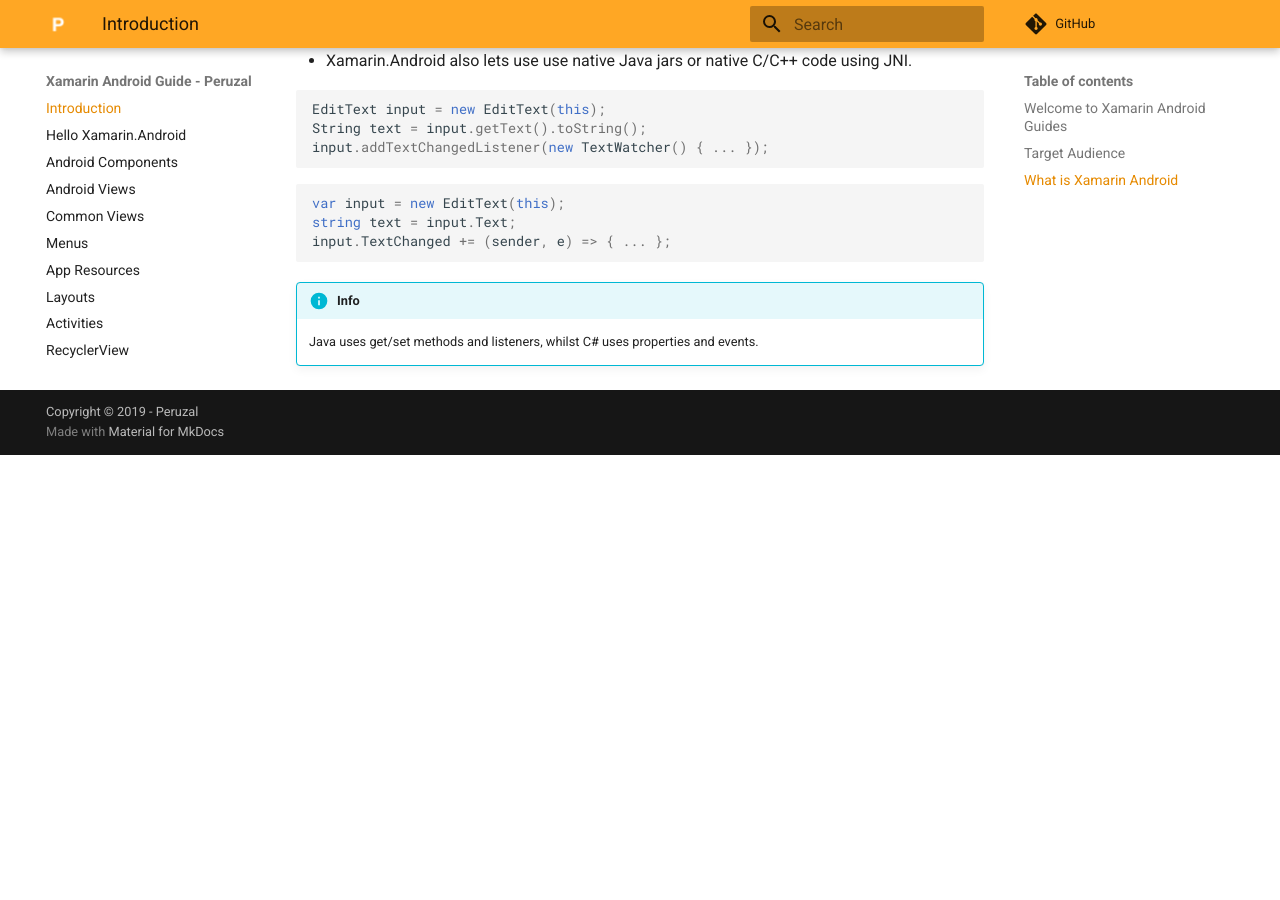
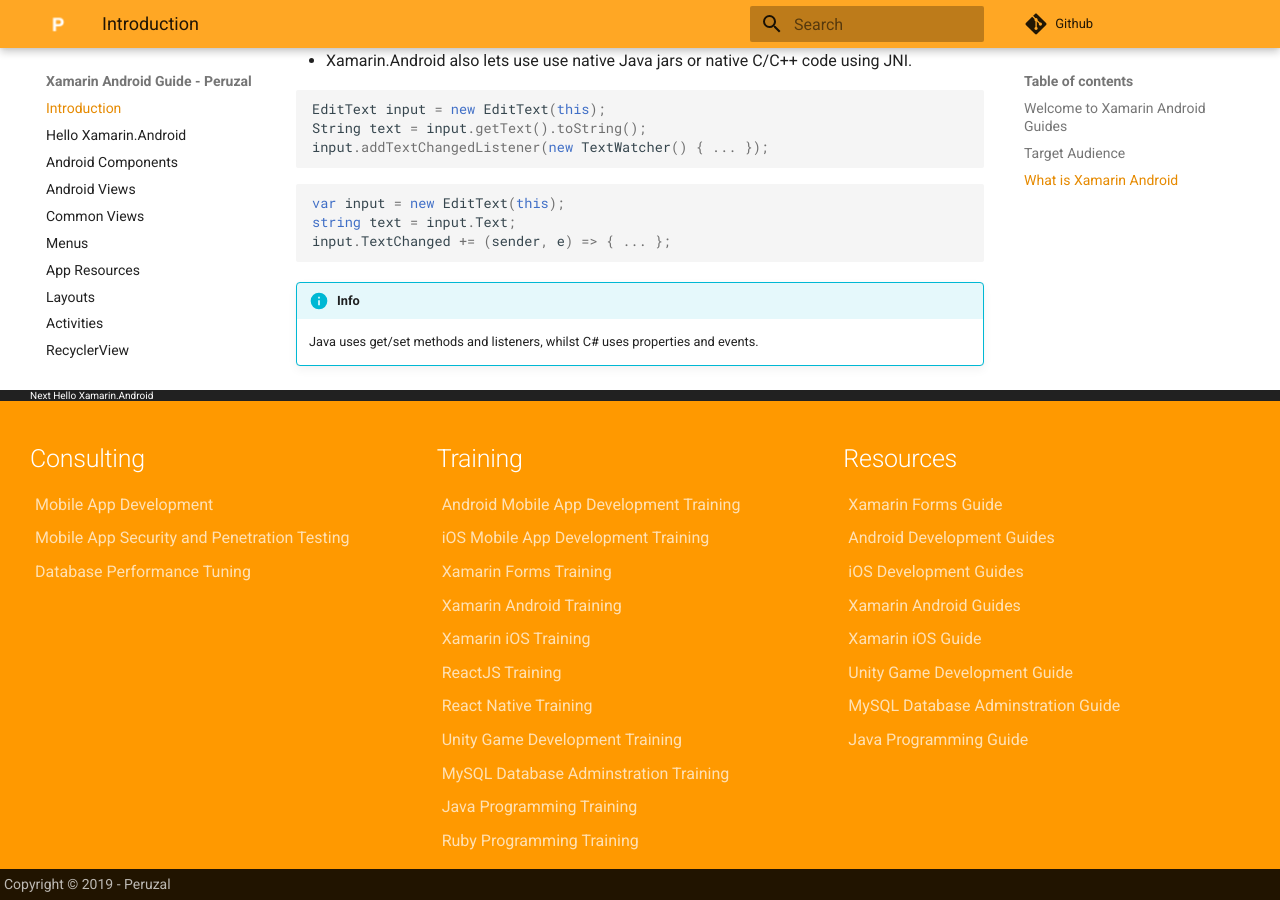
Before and after one commit to Peruzal/xamarin-android-guide, an MkDocs documentation site: the page built from docs/index.md, in a window 1280 px wide and 900 px high, scrolled down 1107 px. Built offline with MkDocs 1.6.1 and Material for MkDocs 9.7.7, drawn with Linux system fonts in a browser that asks for light colours; comment, search, counter and statistics services are not loaded; before the commit the page ends 1562 px from its top, so only the background shows below that.

Commit message:
Google analytics, mixpanel amd footer

```diff
--- a/docs/assets/js/mixpanel.js
+++ b/docs/assets/js/mixpanel.js
@@ -1,5 +1,5 @@
-<script type="text/javascript">(function(c,a){if(!a.__SV){var b=window;try{var d,m,j,k=b.location,f=k.hash;d=function(a,b){return(m=a.match(RegExp(b+"=([^&]*)")))?m[1]:null};f&&d(f,"state")&&(j=JSON.parse(decodeURIComponent(d(f,"state"))),"mpeditor"===j.action&&(b.sessionStorage.setItem("_mpcehash",f),history.replaceState(j.desiredHash||"",c.title,k.pathname+k.search)))}catch(n){}var l,h;window.mixpanel=a;a._i=[];a.init=function(b,d,g){function c(b,i){var a=i.split(".");2==a.length&&(b=b[a[0]],i=a[1]);b[i]=function(){b.push([i].concat(Array.prototype.slice.call(arguments,
+(function(c,a){if(!a.__SV){var b=window;try{var d,m,j,k=b.location,f=k.hash;d=function(a,b){return(m=a.match(RegExp(b+"=([^&]*)")))?m[1]:null};f&&d(f,"state")&&(j=JSON.parse(decodeURIComponent(d(f,"state"))),"mpeditor"===j.action&&(b.sessionStorage.setItem("_mpcehash",f),history.replaceState(j.desiredHash||"",c.title,k.pathname+k.search)))}catch(n){}var l,h;window.mixpanel=a;a._i=[];a.init=function(b,d,g){function c(b,i){var a=i.split(".");2==a.length&&(b=b[a[0]],i=a[1]);b[i]=function(){b.push([i].concat(Array.prototype.slice.call(arguments,
     0)))}}var e=a;"undefined"!==typeof g?e=a[g]=[]:g="mixpanel";e.people=e.people||[];e.toString=function(b){var a="mixpanel";"mixpanel"!==g&&(a+="."+g);b||(a+=" (stub)");return a};e.people.toString=function(){return e.toString(1)+".people (stub)"};l="disable time_event track track_pageview track_links track_forms track_with_groups add_group set_group remove_group register register_once alias unregister identify name_tag set_config reset opt_in_tracking opt_out_tracking has_opted_in_tracking has_opted_out_tracking clear_opt_in_out_tracking people.set people.set_once people.unset people.increment people.append people.union people.track_charge people.clear_charges people.delete_user people.remove".split(" ");
     for(h=0;h<l.length;h++)c(e,l[h]);var f="set set_once union unset remove delete".split(" ");e.get_group=function(){function a(c){b[c]=function(){call2_args=arguments;call2=[c].concat(Array.prototype.slice.call(call2_args,0));e.push([d,call2])}}for(var b={},d=["get_group"].concat(Array.prototype.slice.call(arguments,0)),c=0;c<f.length;c++)a(f[c]);return b};a._i.push([b,d,g])};a.__SV=1.2;b=c.createElement("script");b.type="text/javascript";b.async=!0;b.src="undefined"!==typeof MIXPANEL_CUSTOM_LIB_URL?
     MIXPANEL_CUSTOM_LIB_URL:"file:"===c.location.protocol&&"//cdn4.mxpnl.com/libs/mixpanel-2-latest.min.js".match(/^\/\//)?"https://cdn4.mxpnl.com/libs/mixpanel-2-latest.min.js":"//cdn4.mxpnl.com/libs/mixpanel-2-latest.min.js";d=c.getElementsByTagName("script")[0];d.parentNode.insertBefore(b,d)}})(document,window.mixpanel||[]);
-    mixpanel.init("3db5e7a0bbc7792ade1bab6fe3d5532d");</script>
+    mixpanel.init("3db5e7a0bbc7792ade1bab6fe3d5532d");
--- a/docs/assets/js/track.js
+++ b/docs/assets/js/track.js
@@ -1,6 +1,6 @@
 (function(){
     'use strict';
     waitForPageLoad(function(){
-        mixpanel.tract('Page View', window.location.href);
+        mixpanel.track(`${window.location.pathname}`);
     });
 })();
--- a/mkdocs.yml
+++ b/mkdocs.yml
@@ -1,7 +1,8 @@
 site_name: Xamarin Android Guide - Peruzal
-repo_url: https://github.com/Peruzal/xamarin-android-guide
+
 theme:
   name: material
+  custom_dir: 'theme'
   logo: 'images/logo.png'
   favicon: 'images/favicon.ico'
   palette:
@@ -17,12 +18,19 @@ markdown_extensions:
   - pymdownx.mark
   - pymdownx.arithmatex
 
-google_analytics:
-  - 'UA-40772582-8'
-  - 'auto'
+site_url: https://github.com/Peruzal/xamarin-android-guide
+repo_url: https://github.com/Peruzal/xamarin-android-guide
+repo_name: 'Github'
+
+# google_analytics:
+#   - 'UA-40772582-8'
+#   - 'auto'
 
 extra_javascript:
   - 'https://cdnjs.cloudflare.com/ajax/libs/mathjax/2.7.0/MathJax.js?config=TeX-MML-AM_CHTML'
+  - 'assets/js/utils.js'
+  - 'assets/js/mixpanel.js'
+  - 'assets/js/track.js'
 
 
 copyright: 'Copyright &copy; 2019 - <a href="https://www.peruzal.com">Peruzal</a>'
--- /dev/null
+++ b/theme/partials/footer.html
@@ -0,0 +1,103 @@
+{% import "partials/language.html" as lang with context %}
+<footer class="md-footer">
+  {% if page.previous_page or page.next_page %}
+    <div class="md-footer-nav">
+      <nav class="md-footer-nav__inner md-grid">
+        {% if page.previous_page %}
+          <a href="{{ page.previous_page.url | url }}" title="{{ page.previous_page.title }}" class="md-flex md-footer-nav__link md-footer-nav__link--prev" rel="prev">
+            <div class="md-flex__cell md-flex__cell--shrink">
+              <i class="md-icon md-icon--arrow-back md-footer-nav__button"></i>
+            </div>
+            <div class="md-flex__cell md-flex__cell--stretch md-footer-nav__title">
+              <span class="md-flex__ellipsis">
+                <span class="md-footer-nav__direction">
+                  {{ lang.t("footer.previous") }}
+                </span>
+                {{ page.previous_page.title }}
+              </span>
+            </div>
+          </a>
+        {% endif %}
+        {% if page.next_page %}
+          <a href="{{ page.next_page.url | url }}" title="{{ page.next_page.title }}" class="md-flex md-footer-nav__link md-footer-nav__link--next" rel="next">
+            <div class="md-flex__cell md-flex__cell--stretch md-footer-nav__title">
+              <span class="md-flex__ellipsis">
+                <span class="md-footer-nav__direction">
+                  {{ lang.t("footer.next") }}
+                </span>
+                {{ page.next_page.title }}
+              </span>
+            </div>
+            <div class="md-flex__cell md-flex__cell--shrink">
+              <i class="md-icon md-icon--arrow-forward md-footer-nav__button"></i>
+            </div>
+          </a>
+        {% endif %}
+      </nav>
+    </div>
+  {% endif %}
+  <div class="md-footer-meta md-typeset" style="background-color: #ff9900; color: #fff">
+    <div class="md-grid" style="display: flex;">
+      <div style="flex: 1;">
+        <h2>Consulting</h2>
+        <ul style="list-style: none; margin-left: -15px;">
+          <li><a href="https://www.peruzal.com/mobile-app-development" target="_blank">Mobile App Development</a></li>
+          <li><a href="https://www.peruzal.com/mobile-app-device-security-and-penetration-testing" target="_blank">Mobile App Security and Penetration Testing</a></li>
+          <li><a href="https://www.peruzal.com/database-and-web-application-performance-tuning-and-consulting" target="_blank">Database Performance Tuning</a></li>
+        </ul>
+      </div>
+      <div style="flex: 1;">
+        <h2>Training</h2>
+        <ul style="list-style: none; margin-left: -15px;">
+          <li><a href="https://training.peruzal.com/courses/mobile/android-mobile-app-development-training-certification" target="_blank">Android Mobile App Development Training</a></li>
+          <li><a href="https://training.peruzal.com/courses/mobile/ios-mobile-app-development-training-with-swift" target="_blank">iOS Mobile App Development Training</a></li>
+          <li><a href="https://training.peruzal.com/courses/mobile/xamarin/xamarin-forms-mobile-app-development-training" target="_blank">Xamarin Forms Training</a></li>
+          <li><a href="https://training.peruzal.com/courses/mobile/xamarin/android-mobile-app-development-training-with-xamarin" target="_blank">Xamarin Android Training</a></li>
+          <li><a href="https://training.peruzal.com/courses/mobile/xamarin/ios-mobile-app-development-training-with-xamarin" target="_blank">Xamarin iOS Training</a></li>
+          <li><a href="https://training.peruzal.com/courses/web/reactjs-front-end-web-application-development" target="_blank">ReactJS Training</a></li>
+          <li><a href="https://training.peruzal.com/courses/web/reactjs-front-end-web-application-development" target="_blank">React Native Training</a></li>
+          <li><a href="https://training.peruzal.com/courses/gaming/unity-certified-game-development-training-south-africa" target="_blank">Unity Game Development Training</a></li>
+          <li><a href="https://training.peruzal.com/courses/database/mysql-database-administration-training-certification-south-africa" target="_blank">MySQL Database Adminstration Training</a></li>
+          <li><a href="https://training.peruzal.com/courses/programming/java-programming-training-certification" target="_blank">Java Programming Training</a></li>
+          <li><a href="https://training.peruzal.com/courses/programming/ruby-programming-training-certification" target="_blank">Ruby Programming Training</a></li>
+        </ul>
+      </div>
+      <div style="flex: 1">
+        <h2>Resources</h2>
+        <ul style="list-style: none; margin-left: -15px;">
+          <li><a href="http://guides.peruzal.com/xamarin-forms-guide" target="_blank">Xamarin Forms Guide</a></li>
+          <li><a href="http://guides.peruzal.com/v1/android-guides" target="_blank">Android Development Guides</a></li>
+          <li><a href="http://guides.peruzal.com/xamarin-ios" target="_blank">iOS Development Guides</a></li>
+          <li><a href="http://xamarin-android-guide.peruzal.com/" target="_blank">Xamarin Android Guides</a></li>
+          <li><a href="http://xamarin-ios-guide.peruzal.com/" target="_blank">Xamarin iOS Guide</a></li>
+          <li><a href="http://unity-certified-associate-guide.peruzal.com/" target="_blank">Unity Game Development Guide</a></li>
+          <li><a href="https://josephkandi.gitbooks.io/mysql-5-6-database-administration-certification-g/content/" target="_blank">MySQL Database Adminstration Guide</a></li>
+          <li><a href="https://josephkandi.gitbooks.io/learn-java-by-developing-an-android-app/content/" target="_blank">Java Programming Guide</a></li>
+        </ul>
+      </div>
+    </div>
+    <div class="md-footer-meta__inner" style="background-color: rgba(0,0,0,.87)">
+      <div style="text-align: center; font-size: 0.7rem">
+          <div class="md-footer-copyright__highlight">
+            <a href="https://www.peruzal.com" target="_blank">Copyright &copy 2019 - Peruzal</a>
+          </div>
+      </div>
+      {% include "partials/social.html" %}
+    </div>
+  </div>
+</footer>
+<script async src="https://www.googletagmanager.com/gtag/js?id=UA-40772582-8"></script>
+<script>
+  window.dataLayer = window.dataLayer || [];
+  function gtag(){dataLayer.push(arguments);}
+  gtag('js', new Date());
+
+  gtag('config', 'UA-40772582-8');
+</script>
+<script async src="https://pagead2.googlesyndication.com/pagead/js/adsbygoogle.js"></script>
+<script>
+     (adsbygoogle = window.adsbygoogle || []).push({
+          google_ad_client: "ca-pub-6342782466521705",
+          enable_page_level_ads: true
+     });
+</script>
--- /dev/null
+++ b/theme/partials/social.html
@@ -0,0 +1,8 @@
+{% if config.extra.social %}
+  <div style="text-align: center">
+    <link rel="stylesheet" href="{{ 'assets/fonts/font-awesome.css' | url }}">
+    {% for social in config.extra.social %}
+      <a href="{{ social.link }}" target="_blank" class="md-footer-social__link fa fa-{{ social.type }}"></a>
+    {% endfor %}
+  </div>
+{% endif %}
```
